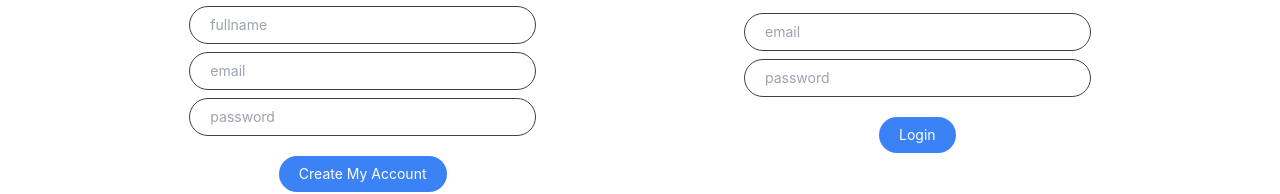
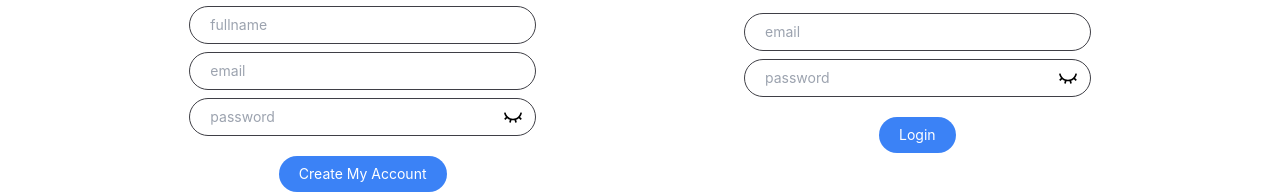
Before and after one commit to ogamanbs/bitem-client, a React (Create React App) app: page / in a window 1280 px wide. Shown: the part 329-523 px from the top of the page. Built offline with nearby package versions, Linux system fonts and the light colour scheme; no server answers.

Commit message:
added password hide show option on the login and create account form

```diff
--- a/src/Components/CreateUser.js
+++ b/src/Components/CreateUser.js
@@ -1,3 +1,4 @@
+import { RiEye2Line, RiEyeCloseLine } from '@remixicon/react';
 import React,{useState, useRef} from 'react';
 // import {useNavigate} from 'react-router-dom';
 
@@ -25,6 +26,7 @@ export default function CreateUser({setMessages, messages, setLoad}) {
     const [fullname, setFullname] = useState("");
     const [email, setEmail] = useState("");
     const [password, setPassword] = useState("");
+    const [show, setShow] = useState(false);
 
     const formRef = useRef();
 
@@ -50,6 +52,10 @@ export default function CreateUser({setMessages, messages, setLoad}) {
         }
     }
 
+    const handleClick = () => {
+        setShow(!show);
+    }
+
     return (
         <div className="w-full md:w-1/3 h-full flex flex-col justify-center gap-3 text-sm p-10">
             <div className=''>
@@ -73,14 +79,19 @@ export default function CreateUser({setMessages, messages, setLoad}) {
                     onChange={(e) => setEmail(e.target.value)}
                     className="w-full border border-zinc-700 rounded-full py-2 px-5 outline-none bg-transparent"
                 />
+                <div className="w-full flex items-center gap-2 border border-zinc-700 rounded-full">
                     <input
-                    type="password"
+                        type={show ? 'text' : 'password'}
                         name="password"
                         placeholder="password"
                         autoComplete="off"
                         onChange={(e) => setPassword(e.target.value)}
-                    className="w-full border border-zinc-700 rounded-full py-2 px-5 outline-none bg-transparent"
+                        className="w-full rounded-full px-5 py-2 outline-none bg-transparent"
                     />
+                    <div onClick={handleClick} className="py-2 px-3 cursor-pointer">
+                        { show ? <RiEye2Line size={20} /> : <RiEyeCloseLine size={20} /> }
+                    </div>
+                </div>
                 <div className="mt-3">
                     <input
                         type="submit"
--- a/src/Components/LoginUser.js
+++ b/src/Components/LoginUser.js
@@ -1,3 +1,4 @@
+import { RiEye2Line, RiEyeCloseLine } from '@remixicon/react';
 import React, { useState, useRef} from 'react';
 import { useCookies } from 'react-cookie';
 import {useNavigate} from 'react-router-dom';
@@ -21,6 +22,7 @@ export default function LoginUser({setMessages, messages, setLoad, setUser, setM
     const [,setCookie] = useCookies(['token']);
     const [email, setEmail] = useState('');
     const [password, setPassword] = useState('');
+    const [show, setShow] = useState(false);
     const formRef = useRef();
 
     async function handleSubmit(e) {
@@ -58,6 +60,10 @@ export default function LoginUser({setMessages, messages, setLoad, setUser, setM
         }
     }
 
+    const handleShow = () => {
+        setShow(!show);
+    }
+
     return (
         <div className="w-full md:w-1/3 h-auto md:h-full flex flex-col justify-center gap-3 text-sm p-10">
             <div className=''>
@@ -74,15 +80,19 @@ export default function LoginUser({setMessages, messages, setLoad, setUser, setM
                     onChange={e => setEmail(e.target.value)}
                     className="w-full border border-zinc-700 rounded-full py-2 px-5 outline-none bg-transparent"
                 />
-                <input
-                    type="password"
-                    name="password"
-                    placeholder="password"
-                    autoComplete="off"
-                    value={password}
-                    onChange={e => setPassword(e.target.value)}
-                    className="w-full border border-zinc-700 rounded-full py-2 px-5 outline-none bg-transparent"
-                />
+                <div className="w-full flex items-center gap-2 border border-zinc-700 rounded-full">
+                    <input
+                        type={show ? 'text' : 'password'}
+                        name="password"
+                        placeholder="password"
+                        autoComplete="off"
+                        onChange={(e) => setPassword(e.target.value)}
+                        className="w-full rounded-full px-5 py-2 outline-none bg-transparent"
+                    />
+                    <div onClick={handleShow} className="py-2 px-3 cursor-pointer">
+                        { show ? <RiEye2Line size={20} /> : <RiEyeCloseLine size={20} /> }
+                    </div>
+                </div>
                 <div className="mt-3">
                     <input
                         type="submit"
```
Lines whose indentation alone changed are shown as unchanged.
